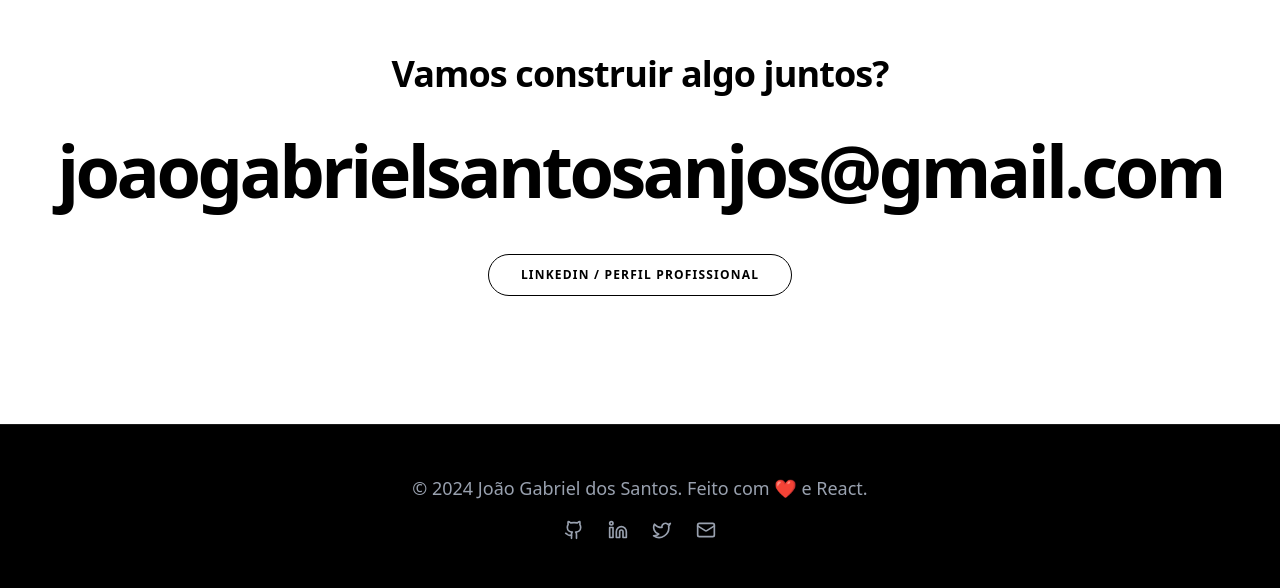
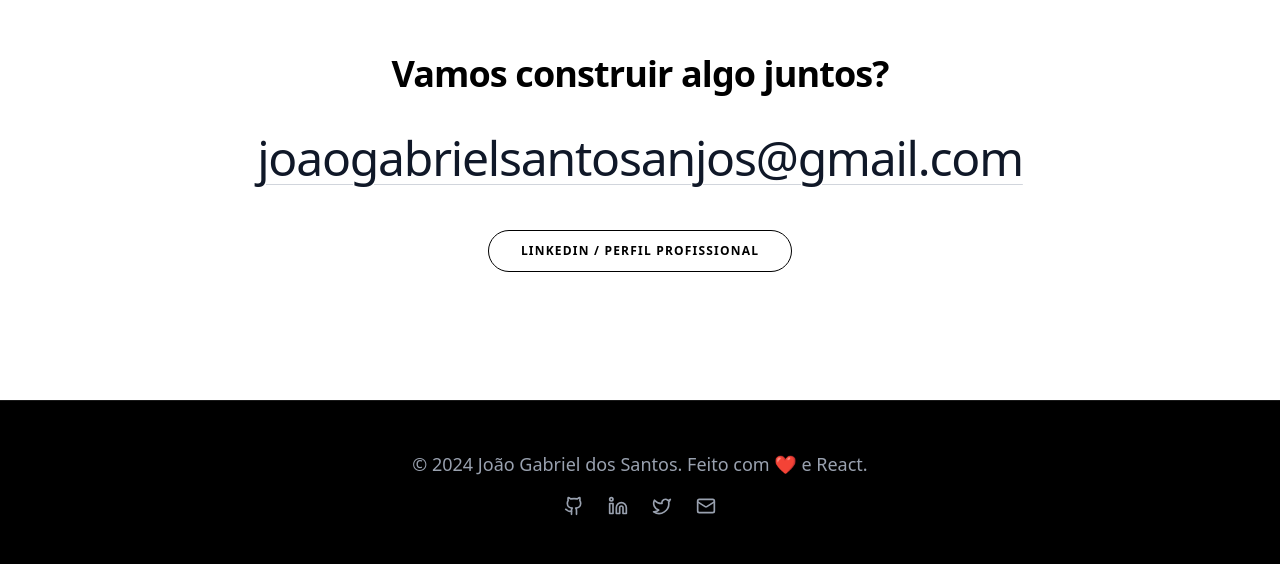
Before and after one commit to jgdosantos/personal, a React (Vite) app: page / in a window 1280 px wide. Shown: the part 3174-3762 px from the top of the page. After the commit the page ends 3738 px from the top, so only its background shows below. Built offline with nearby package versions, Linux system fonts and the light colour scheme.

Commit message:
Refine email link design in Contact section

```diff
--- a/src/App.jsx
+++ b/src/App.jsx
@@ -455,7 +455,7 @@ const App = () => {
             </h2>
             <a
               href={`mailto:${t.contact.email}`}
-              className="block text-4xl md:text-6xl lg:text-7xl font-black text-black hover:text-gray-600 transition-colors duration-300 break-words tracking-tighter"
+              className="block text-xl sm:text-2xl md:text-4xl lg:text-5xl font-light text-gray-900 hover:text-gray-500 transition-colors duration-300 tracking-tight break-all sm:break-normal text-center underline decoration-1 underline-offset-8 decoration-gray-300 hover:decoration-gray-500"
             >
               {t.contact.email}
             </a>
```
